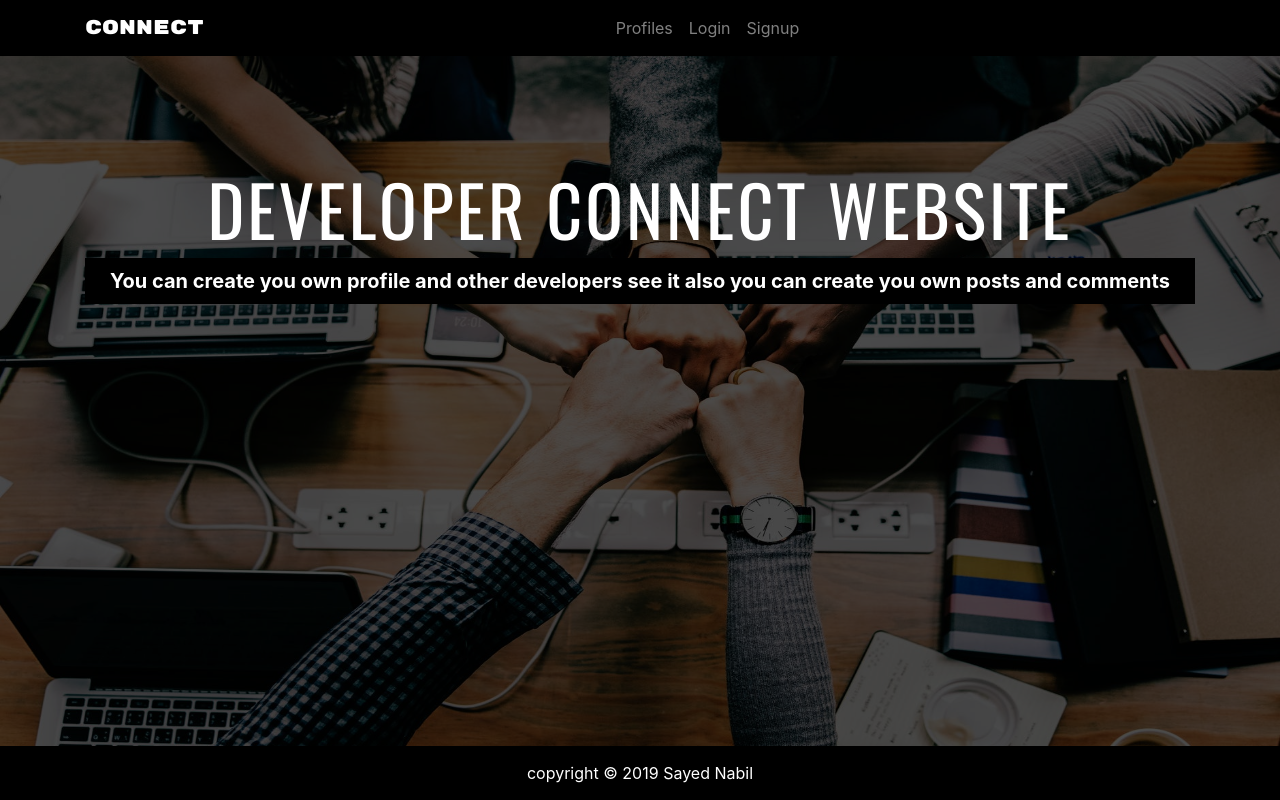
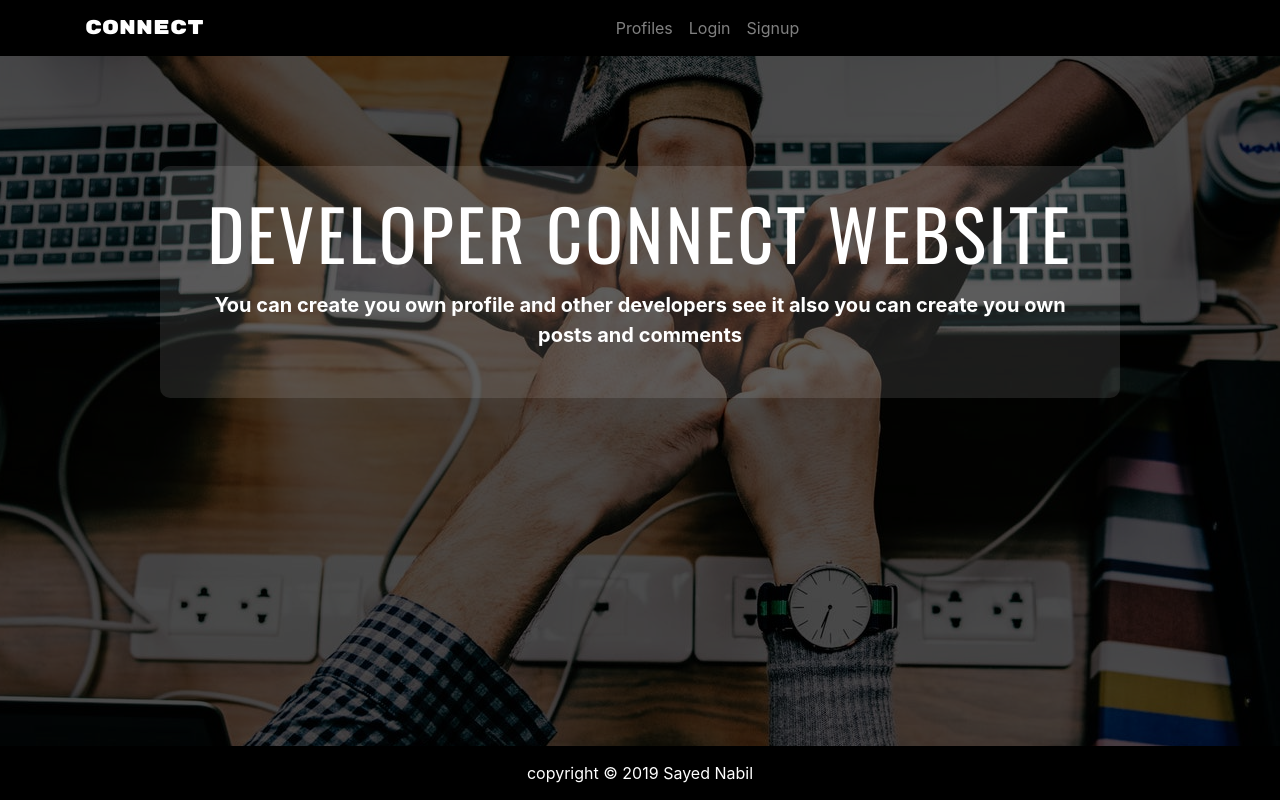
Before and after one commit to sayed0nabil/developerconnectwebsite, a React (Create React App) app in the folder client/: page / in a window 1280 px wide. Built offline with nearby package versions, Linux system fonts and the light colour scheme.

Commit message:
Adding Styling

```diff
--- a/client/src/App.css
+++ b/client/src/App.css
@@ -1,5 +1,8 @@
 #root{
     position: relative;
+}
+*{
+    box-sizing: border-box;
 }
 .navbar-brand{
     font-family: 'Rubik Mono One', sans-serif;
@@ -10,7 +13,6 @@
 
 .footer {
     position: absolute;
-    margin-top: 20px;
     bottom: 0;
     width:100%;
     z-index: 99999;
--- a/client/src/components/Footer.js
+++ b/client/src/components/Footer.js
@@ -2,7 +2,8 @@ import React from 'react'
 
 export default function Footer() {
   return (
-    <div style={{
+    <div
+    style={{
       padding: '15px 0'
     }}
     className='bg-dark text-white text-center footer'>
--- a/client/src/components/Landing.js
+++ b/client/src/components/Landing.js
@@ -7,15 +7,16 @@ class Landing extends Component{
       <div className='landing'
       style={{
         minHeight: '87vh',
-        background: `url(${require('./images/connect.jpeg')})`,
-        backgroundSize: '100% 100%'
+        background: `url(${require('./images/connect.jpeg')}) no-repeat center center`
       }}>
         <div
         className='landing-layout text-center text-white'>
           <div
-          className='container'
+          className='container w-75 p-4'
           style={{
-            margin: '110px auto'
+            margin: '110px auto',
+            background: 'rgba(255, 255, 255, .1)',
+            borderRadius: '10px'
           }}>
             <h1
             style={{
@@ -28,7 +29,7 @@ class Landing extends Component{
             style={{
               fontWeight: 'bold'
             }}
-            className='lead bg-dark p-2'>You can create you own profile and other developers see it also you can create you own posts and comments</p>
+            className='lead p-2'>You can create you own profile and other developers see it also you can create you own posts and comments</p>
           </div>
         </div>
       </div>
```
